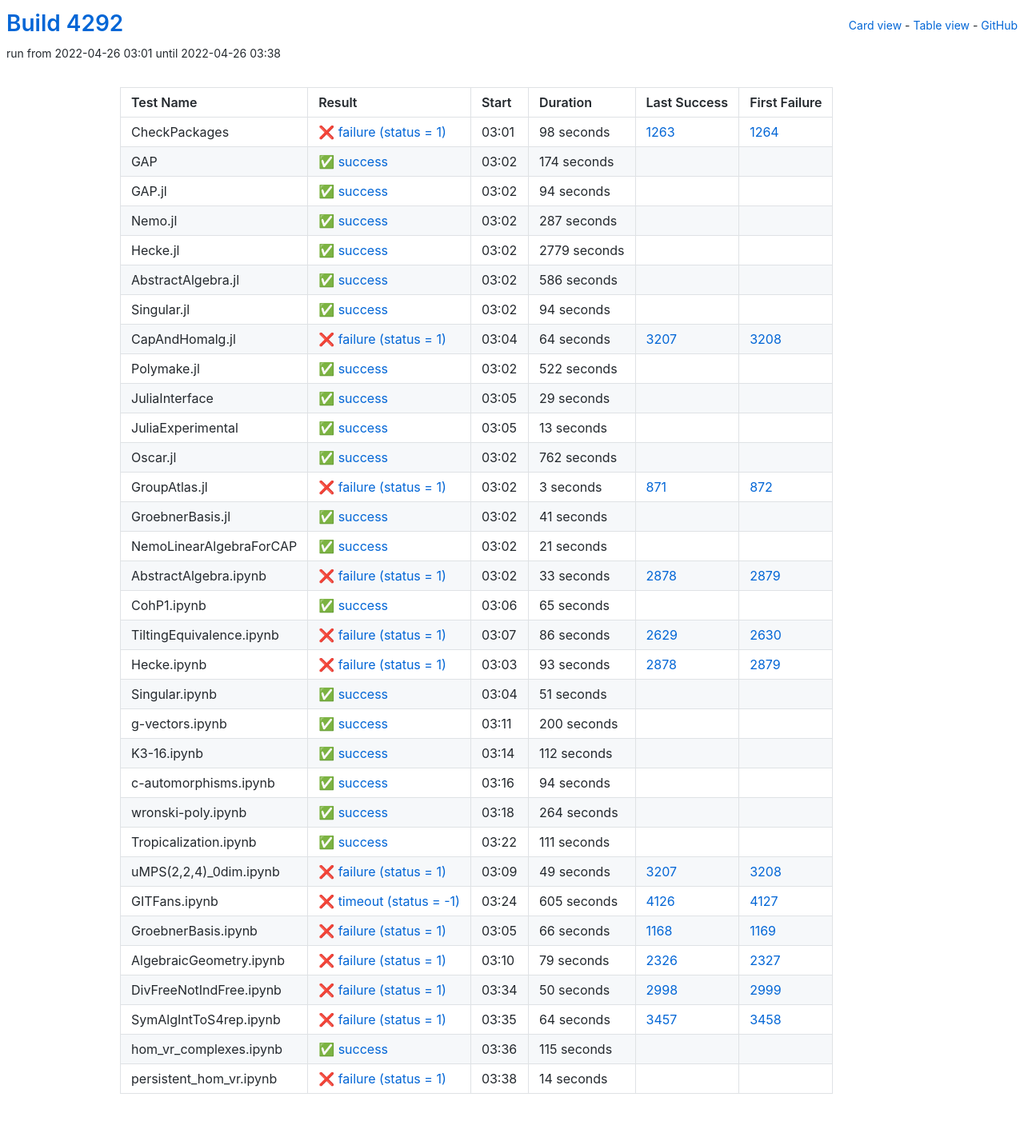
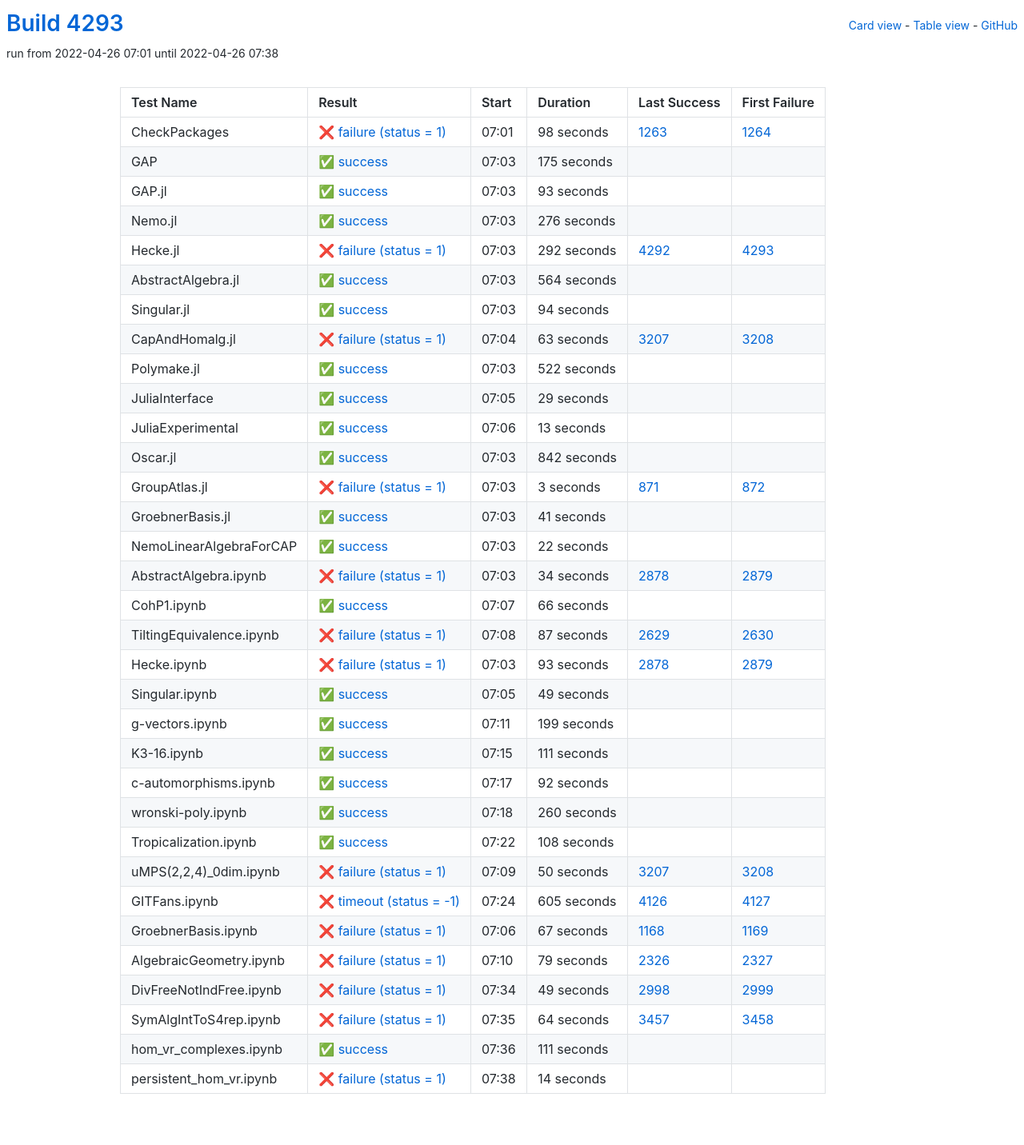
Before and after one commit to oscar-system/oscar-ci-status-stable, a Jekyll site: the page built from table.html, in a window 1280 px wide. Shown: the whole page at 80% size. Built offline with Jekyll 4.4.1, drawn with Linux system fonts in a browser that asks for light colours.

Commit message:
Build #4293

```diff
--- a/_data/ci.yml
+++ b/_data/ci.yml
@@ -1,6 +1,6 @@
 ---
-build: 4292
-build_url: https://oscarci.mathematik.uni-kl.de/job/oscar-stable/4292/
+build: 4293
+build_url: https://oscarci.mathematik.uni-kl.de/job/oscar-stable/4293/
 job: oscar-stable
 organization: oscar-system
 repo: oscar-ci-status-stable
@@ -8,8 +8,8 @@ repourl: https://github.com/oscar-system/oscar-ci-status-stable
 tests:
 - name: CheckPackages
   id: checkpackages
-  log: https://oscarci.mathematik.uni-kl.de/job/oscar-stable/4292/artifact/logs/build-4292/CheckPackages.log
-  start: 2022-04-26 03:01
+  log: https://oscarci.mathematik.uni-kl.de/job/oscar-stable/4293/artifact/logs/build-4293/CheckPackages.log
+  start: 2022-04-26 07:01
   success: false
   exitcode: 1
   status: failure
@@ -20,68 +20,68 @@ tests:
   first_failure_url: https://oscarci.mathematik.uni-kl.de/job/oscar-stable/1264/
 - name: GAP
   id: gap
-  log: https://oscarci.mathematik.uni-kl.de/job/oscar-stable/4292/artifact/logs/build-4292/GAP.log
-  start: 2022-04-26 03:02
+  log: https://oscarci.mathematik.uni-kl.de/job/oscar-stable/4293/artifact/logs/build-4293/GAP.log
+  start: 2022-04-26 07:03
   success: true
   exitcode: 0
   status: success
-  duration: 174
+  duration: 175
   last_success: false
   last_success_url:
   first_failure: false
   first_failure_url:
 - name: GAP.jl
   id: gap-jl
-  log: https://oscarci.mathematik.uni-kl.de/job/oscar-stable/4292/artifact/logs/build-4292/GAP.jl.log
-  start: 2022-04-26 03:02
+  log: https://oscarci.mathematik.uni-kl.de/job/oscar-stable/4293/artifact/logs/build-4293/GAP.jl.log
+  start: 2022-04-26 07:03
   success: true
   exitcode: 0
   status: success
-  duration: 94
+  duration: 93
   last_success: false
   last_success_url:
   first_failure: false
   first_failure_url:
 - name: Nemo.jl
   id: nemo-jl
-  log: https://oscarci.mathematik.uni-kl.de/job/oscar-stable/4292/artifact/logs/build-4292/Nemo.jl.log
-  start: 2022-04-26 03:02
+  log: https://oscarci.mathematik.uni-kl.de/job/oscar-stable/4293/artifact/logs/build-4293/Nemo.jl.log
+  start: 2022-04-26 07:03
   success: true
   exitcode: 0
   status: success
-  duration: 287
+  duration: 276
   last_success: false
   last_success_url:
   first_failure: false
   first_failure_url:
 - name: Hecke.jl
   id: hecke-jl
-  log: https://oscarci.mathematik.uni-kl.de/job/oscar-stable/4292/artifact/logs/build-4292/Hecke.jl.log
-  start: 2022-04-26 03:02
+  log: https://oscarci.mathematik.uni-kl.de/job/oscar-stable/4293/artifact/logs/build-4293/Hecke.jl.log
+  start: 2022-04-26 07:03
+  success: false
+  exitcode: 1
+  status: failure
+  duration: 292
+  last_success: 4292
+  last_success_url: https://oscarci.mathematik.uni-kl.de/job/oscar-stable/4292/
+  first_failure: 4293
+  first_failure_url: https://oscarci.mathematik.uni-kl.de/job/oscar-stable/4293/
+- name: AbstractAlgebra.jl
+  id: abstractalgebra-jl
+  log: https://oscarci.mathematik.uni-kl.de/job/oscar-stable/4293/artifact/logs/build-4293/AbstractAlgebra.jl.log
+  start: 2022-04-26 07:03
   success: true
   exitcode: 0
   status: success
-  duration: 2779
-  last_success: false
-  last_success_url:
-  first_failure: false
-  first_failure_url:
-- name: AbstractAlgebra.jl
-  id: abstractalgebra-jl
-  log: https://oscarci.mathematik.uni-kl.de/job/oscar-stable/4292/artifact/logs/build-4292/AbstractAlgebra.jl.log
-  start: 2022-04-26 03:02
-  success: true
-  exitcode: 0
-  status: success
-  duration: 586
+  duration: 564
   last_success: false
   last_success_url:
   first_failure: false
   first_failure_url:
 - name: Singular.jl
   id: singular-jl
-  log: https://oscarci.mathematik.uni-kl.de/job/oscar-stable/4292/artifact/logs/build-4292/Singular.jl.log
-  start: 2022-04-26 03:02
+  log: https://oscarci.mathematik.uni-kl.de/job/oscar-stable/4293/artifact/logs/build-4293/Singular.jl.log
+  start: 2022-04-26 07:03
   success: true
   exitcode: 0
   status: success
@@ -92,20 +92,20 @@ tests:
   first_failure_url:
 - name: CapAndHomalg.jl
   id: capandhomalg-jl
-  log: https://oscarci.mathematik.uni-kl.de/job/oscar-stable/4292/artifact/logs/build-4292/CapAndHomalg.jl.log
-  start: 2022-04-26 03:04
+  log: https://oscarci.mathematik.uni-kl.de/job/oscar-stable/4293/artifact/logs/build-4293/CapAndHomalg.jl.log
+  start: 2022-04-26 07:04
   success: false
   exitcode: 1
   status: failure
-  duration: 64
+  duration: 63
   last_success: 3207
   last_success_url: https://oscarci.mathematik.uni-kl.de/job/oscar-stable/3207/
   first_failure: 3208
   first_failure_url: https://oscarci.mathematik.uni-kl.de/job/oscar-stable/3208/
 - name: Polymake.jl
   id: polymake-jl
-  log: https://oscarci.mathematik.uni-kl.de/job/oscar-stable/4292/artifact/logs/build-4292/Polymake.jl.log
-  start: 2022-04-26 03:02
+  log: https://oscarci.mathematik.uni-kl.de/job/oscar-stable/4293/artifact/logs/build-4293/Polymake.jl.log
+  start: 2022-04-26 07:03
   success: true
   exitcode: 0
   status: success
@@ -116,8 +116,8 @@ tests:
   first_failure_url:
 - name: JuliaInterface
   id: juliainterface
-  log: https://oscarci.mathematik.uni-kl.de/job/oscar-stable/4292/artifact/logs/build-4292/JuliaInterface.log
-  start: 2022-04-26 03:05
+  log: https://oscarci.mathematik.uni-kl.de/job/oscar-stable/4293/artifact/logs/build-4293/JuliaInterface.log
+  start: 2022-04-26 07:05
   success: true
   exitcode: 0
   status: success
@@ -128,8 +128,8 @@ tests:
   first_failure_url:
 - name: JuliaExperimental
   id: juliaexperimental
-  log: https://oscarci.mathematik.uni-kl.de/job/oscar-stable/4292/artifact/logs/build-4292/JuliaExperimental.log
-  start: 2022-04-26 03:05
+  log: https://oscarci.mathematik.uni-kl.de/job/oscar-stable/4293/artifact/logs/build-4293/JuliaExperimental.log
+  start: 2022-04-26 07:06
   success: true
   exitcode: 0
   status: success
@@ -140,20 +140,20 @@ tests:
   first_failure_url:
 - name: Oscar.jl
   id: oscar-jl
-  log: https://oscarci.mathematik.uni-kl.de/job/oscar-stable/4292/artifact/logs/build-4292/Oscar.jl.log
-  start: 2022-04-26 03:02
+  log: https://oscarci.mathematik.uni-kl.de/job/oscar-stable/4293/artifact/logs/build-4293/Oscar.jl.log
+  start: 2022-04-26 07:03
   success: true
   exitcode: 0
   status: success
-  duration: 762
+  duration: 842
   last_success: false
   last_success_url:
   first_failure: false
   first_failure_url:
 - name: GroupAtlas.jl
   id: groupatlas-jl
-  log: https://oscarci.mathematik.uni-kl.de/job/oscar-stable/4292/artifact/logs/build-4292/GroupAtlas.jl.log
-  start: 2022-04-26 03:02
+  log: https://oscarci.mathematik.uni-kl.de/job/oscar-stable/4293/artifact/logs/build-4293/GroupAtlas.jl.log
+  start: 2022-04-26 07:03
   success: false
   exitcode: 1
   status: failure
@@ -164,8 +164,8 @@ tests:
   first_failure_url: https://oscarci.mathematik.uni-kl.de/job/oscar-stable/872/
 - name: GroebnerBasis.jl
   id: groebnerbasis-jl
-  log: https://oscarci.mathematik.uni-kl.de/job/oscar-stable/4292/artifact/logs/build-4292/GroebnerBasis.jl.log
-  start: 2022-04-26 03:02
+  log: https://oscarci.mathematik.uni-kl.de/job/oscar-stable/4293/artifact/logs/build-4293/GroebnerBasis.jl.log
+  start: 2022-04-26 07:03
   success: true
   exitcode: 0
   status: success
@@ -176,56 +176,56 @@ tests:
   first_failure_url:
 - name: NemoLinearAlgebraForCAP
   id: nemolinearalgebraforcap
-  log: https://oscarci.mathematik.uni-kl.de/job/oscar-stable/4292/artifact/logs/build-4292/NemoLinearAlgebraForCAP.log
-  start: 2022-04-26 03:02
+  log: https://oscarci.mathematik.uni-kl.de/job/oscar-stable/4293/artifact/logs/build-4293/NemoLinearAlgebraForCAP.log
+  start: 2022-04-26 07:03
   success: true
   exitcode: 0
   status: success
-  duration: 21
+  duration: 22
   last_success: false
   last_success_url:
   first_failure: false
   first_failure_url:
 - name: AbstractAlgebra.ipynb
   id: abstractalgebra-ipynb
-  log: https://oscarci.mathematik.uni-kl.de/job/oscar-stable/4292/artifact/logs/build-4292/AbstractAlgebra.ipynb.log
-  start: 2022-04-26 03:02
+  log: https://oscarci.mathematik.uni-kl.de/job/oscar-stable/4293/artifact/logs/build-4293/AbstractAlgebra.ipynb.log
+  start: 2022-04-26 07:03
   success: false
   exitcode: 1
   status: failure
-  duration: 33
+  duration: 34
   last_success: 2878
   last_success_url: https://oscarci.mathematik.uni-kl.de/job/oscar-stable/2878/
   first_failure: 2879
   first_failure_url: https://oscarci.mathematik.uni-kl.de/job/oscar-stable/2879/
 - name: CohP1.ipynb
   id: cohp1-ipynb
-  log: https://oscarci.mathematik.uni-kl.de/job/oscar-stable/4292/artifact/logs/build-4292/CohP1.ipynb.log
-  start: 2022-04-26 03:06
+  log: https://oscarci.mathematik.uni-kl.de/job/oscar-stable/4293/artifact/logs/build-4293/CohP1.ipynb.log
+  start: 2022-04-26 07:07
   success: true
   exitcode: 0
   status: success
-  duration: 65
+  duration: 66
   last_success: false
   last_success_url:
   first_failure: false
   first_failure_url:
 - name: TiltingEquivalence.ipynb
   id: tiltingequivalence-ipynb
-  log: https://oscarci.mathematik.uni-kl.de/job/oscar-stable/4292/artifact/logs/build-4292/TiltingEquivalence.ipynb.log
-  start: 2022-04-26 03:07
+  log: https://oscarci.mathematik.uni-kl.de/job/oscar-stable/4293/artifact/logs/build-4293/TiltingEquivalence.ipynb.log
+  start: 2022-04-26 07:08
   success: false
   exitcode: 1
   status: failure
-  duration: 86
+  duration: 87
   last_success: 2629
   last_success_url: https://oscarci.mathematik.uni-kl.de/job/oscar-stable/2629/
   first_failure: 2630
   first_failure_url: https://oscarci.mathematik.uni-kl.de/job/oscar-stable/2630/
 - name: Hecke.ipynb
   id: hecke-ipynb
-  log: https://oscarci.mathematik.uni-kl.de/job/oscar-stable/4292/artifact/logs/build-4292/Hecke.ipynb.log
-  start: 2022-04-26 03:03
+  log: https://oscarci.mathematik.uni-kl.de/job/oscar-stable/4293/artifact/logs/build-4293/Hecke.ipynb.log
+  start: 2022-04-26 07:03
   success: false
   exitcode: 1
   status: failure
@@ -236,68 +236,32 @@ tests:
   first_failure_url: https://oscarci.mathematik.uni-kl.de/job/oscar-stable/2879/
 - name: Singular.ipynb
   id: singular-ipynb
-  log: https://oscarci.mathematik.uni-kl.de/job/oscar-stable/4292/artifact/logs/build-4292/Singular.ipynb.log
-  start: 2022-04-26 03:04
+  log: https://oscarci.mathematik.uni-kl.de/job/oscar-stable/4293/artifact/logs/build-4293/Singular.ipynb.log
+  start: 2022-04-26 07:05
   success: true
   exitcode: 0
   status: success
-  duration: 51
+  duration: 49
   last_success: false
   last_success_url:
   first_failure: false
   first_failure_url:
 - name: g-vectors.ipynb
   id: g-vectors-ipynb
-  log: https://oscarci.mathematik.uni-kl.de/job/oscar-stable/4292/artifact/logs/build-4292/g-vectors.ipynb.log
-  start: 2022-04-26 03:11
+  log: https://oscarci.mathematik.uni-kl.de/job/oscar-stable/4293/artifact/logs/build-4293/g-vectors.ipynb.log
+  start: 2022-04-26 07:11
   success: true
   exitcode: 0
   status: success
-  duration: 200
+  duration: 199
   last_success: false
   last_success_url:
   first_failure: false
   first_failure_url:
 - name: K3-16.ipynb
   id: k3-16-ipynb
-  log: https://oscarci.mathematik.uni-kl.de/job/oscar-stable/4292/artifact/logs/build-4292/K3-16.ipynb.log
-  start: 2022-04-26 03:14
-  success: true
-  exitcode: 0
-  status: success
-  duration: 112
-  last_success: false
-  last_success_url:
-  first_failure: false
-  first_failure_url:
-- name: c-automorphisms.ipynb
-  id: c-automorphisms-ipynb
-  log: https://oscarci.mathematik.uni-kl.de/job/oscar-stable/4292/artifact/logs/build-4292/c-automorphisms.ipynb.log
-  start: 2022-04-26 03:16
-  success: true
-  exitcode: 0
-  status: success
-  duration: 94
-  last_success: false
-  last_success_url:
-  first_failure: false
-  first_failure_url:
-- name: wronski-poly.ipynb
-  id: wronski-poly-ipynb
-  log: https://oscarci.mathematik.uni-kl.de/job/oscar-stable/4292/artifact/logs/build-4292/wronski-poly.ipynb.log
-  start: 2022-04-26 03:18
-  success: true
-  exitcode: 0
-  status: success
-  duration: 264
-  last_success: false
-  last_success_url:
-  first_failure: false
-  first_failure_url:
-- name: Tropicalization.ipynb
-  id: tropicalization-ipynb
-  log: https://oscarci.mathematik.uni-kl.de/job/oscar-stable/4292/artifact/logs/build-4292/Tropicalization.ipynb.log
-  start: 2022-04-26 03:22
+  log: https://oscarci.mathematik.uni-kl.de/job/oscar-stable/4293/artifact/logs/build-4293/K3-16.ipynb.log
+  start: 2022-04-26 07:15
   success: true
   exitcode: 0
   status: success
@@ -306,22 +270,58 @@ tests:
   last_success_url:
   first_failure: false
   first_failure_url:
+- name: c-automorphisms.ipynb
+  id: c-automorphisms-ipynb
+  log: https://oscarci.mathematik.uni-kl.de/job/oscar-stable/4293/artifact/logs/build-4293/c-automorphisms.ipynb.log
+  start: 2022-04-26 07:17
+  success: true
+  exitcode: 0
+  status: success
+  duration: 92
+  last_success: false
+  last_success_url:
+  first_failure: false
+  first_failure_url:
+- name: wronski-poly.ipynb
+  id: wronski-poly-ipynb
+  log: https://oscarci.mathematik.uni-kl.de/job/oscar-stable/4293/artifact/logs/build-4293/wronski-poly.ipynb.log
+  start: 2022-04-26 07:18
+  success: true
+  exitcode: 0
+  status: success
+  duration: 260
+  last_success: false
+  last_success_url:
+  first_failure: false
+  first_failure_url:
+- name: Tropicalization.ipynb
+  id: tropicalization-ipynb
+  log: https://oscarci.mathematik.uni-kl.de/job/oscar-stable/4293/artifact/logs/build-4293/Tropicalization.ipynb.log
+  start: 2022-04-26 07:22
+  success: true
+  exitcode: 0
+  status: success
+  duration: 108
+  last_success: false
+  last_success_url:
+  first_failure: false
+  first_failure_url:
 - name: uMPS(2,2,4)_0dim.ipynb
   id: umps-2-2-4-0dim-ipynb
-  log: https://oscarci.mathematik.uni-kl.de/job/oscar-stable/4292/artifact/logs/build-4292/uMPS-2-2-4-_0dim.ipynb.log
-  start: 2022-04-26 03:09
+  log: https://oscarci.mathematik.uni-kl.de/job/oscar-stable/4293/artifact/logs/build-4293/uMPS-2-2-4-_0dim.ipynb.log
+  start: 2022-04-26 07:09
   success: false
   exitcode: 1
   status: failure
-  duration: 49
+  duration: 50
   last_success: 3207
   last_success_url: https://oscarci.mathematik.uni-kl.de/job/oscar-stable/3207/
   first_failure: 3208
   first_failure_url: https://oscarci.mathematik.uni-kl.de/job/oscar-stable/3208/
 - name: GITFans.ipynb
   id: gitfans-ipynb
-  log: https://oscarci.mathematik.uni-kl.de/job/oscar-stable/4292/artifact/logs/build-4292/GITFans.ipynb.log
-  start: 2022-04-26 03:24
+  log: https://oscarci.mathematik.uni-kl.de/job/oscar-stable/4293/artifact/logs/build-4293/GITFans.ipynb.log
+  start: 2022-04-26 07:24
   success: false
   exitcode: -1
   status: timeout
@@ -332,20 +332,20 @@ tests:
   first_failure_url: https://oscarci.mathematik.uni-kl.de/job/oscar-stable/4127/
 - name: GroebnerBasis.ipynb
   id: groebnerbasis-ipynb
-  log: https://oscarci.mathematik.uni-kl.de/job/oscar-stable/4292/artifact/logs/build-4292/GroebnerBasis.ipynb.log
-  start: 2022-04-26 03:05
+  log: https://oscarci.mathematik.uni-kl.de/job/oscar-stable/4293/artifact/logs/build-4293/GroebnerBasis.ipynb.log
+  start: 2022-04-26 07:06
   success: false
   exitcode: 1
   status: failure
-  duration: 66
+  duration: 67
   last_success: 1168
   last_success_url: https://oscarci.mathematik.uni-kl.de/job/oscar-stable/1168/
   first_failure: 1169
   first_failure_url: https://oscarci.mathematik.uni-kl.de/job/oscar-stable/1169/
 - name: AlgebraicGeometry.ipynb
   id: algebraicgeometry-ipynb
-  log: https://oscarci.mathematik.uni-kl.de/job/oscar-stable/4292/artifact/logs/build-4292/AlgebraicGeometry.ipynb.log
-  start: 2022-04-26 03:10
+  log: https://oscarci.mathematik.uni-kl.de/job/oscar-stable/4293/artifact/logs/build-4293/AlgebraicGeometry.ipynb.log
+  start: 2022-04-26 07:10
   success: false
   exitcode: 1
   status: failure
@@ -356,20 +356,20 @@ tests:
   first_failure_url: https://oscarci.mathematik.uni-kl.de/job/oscar-stable/2327/
 - name: DivFreeNotIndFree.ipynb
   id: divfreenotindfree-ipynb
-  log: https://oscarci.mathematik.uni-kl.de/job/oscar-stable/4292/artifact/logs/build-4292/DivFreeNotIndFree.ipynb.log
-  start: 2022-04-26 03:34
+  log: https://oscarci.mathematik.uni-kl.de/job/oscar-stable/4293/artifact/logs/build-4293/DivFreeNotIndFree.ipynb.log
+  start: 2022-04-26 07:34
   success: false
   exitcode: 1
   status: failure
-  duration: 50
+  duration: 49
   last_success: 2998
   last_success_url: https://oscarci.mathematik.uni-kl.de/job/oscar-stable/2998/
   first_failure: 2999
   first_failure_url: https://oscarci.mathematik.uni-kl.de/job/oscar-stable/2999/
 - name: SymAlgIntToS4rep.ipynb
   id: symalginttos4rep-ipynb
-  log: https://oscarci.mathematik.uni-kl.de/job/oscar-stable/4292/artifact/logs/build-4292/SymAlgIntToS4rep.ipynb.log
-  start: 2022-04-26 03:35
+  log: https://oscarci.mathematik.uni-kl.de/job/oscar-stable/4293/artifact/logs/build-4293/SymAlgIntToS4rep.ipynb.log
+  start: 2022-04-26 07:35
   success: false
   exitcode: 1
   status: failure
@@ -380,20 +380,20 @@ tests:
   first_failure_url: https://oscarci.mathematik.uni-kl.de/job/oscar-stable/3458/
 - name: hom_vr_complexes.ipynb
   id: hom-vr-complexes-ipynb
-  log: https://oscarci.mathematik.uni-kl.de/job/oscar-stable/4292/artifact/logs/build-4292/hom_vr_complexes.ipynb.log
-  start: 2022-04-26 03:36
+  log: https://oscarci.mathematik.uni-kl.de/job/oscar-stable/4293/artifact/logs/build-4293/hom_vr_complexes.ipynb.log
+  start: 2022-04-26 07:36
   success: true
   exitcode: 0
   status: success
-  duration: 115
+  duration: 111
   last_success: false
   last_success_url:
   first_failure: false
   first_failure_url:
 - name: persistent_hom_vr.ipynb
   id: persistent-hom-vr-ipynb
-  log: https://oscarci.mathematik.uni-kl.de/job/oscar-stable/4292/artifact/logs/build-4292/persistent_hom_vr.ipynb.log
-  start: 2022-04-26 03:38
+  log: https://oscarci.mathematik.uni-kl.de/job/oscar-stable/4293/artifact/logs/build-4293/persistent_hom_vr.ipynb.log
+  start: 2022-04-26 07:38
   success: false
   exitcode: 1
   status: failure
```
Also changed, not shown: README.md.
